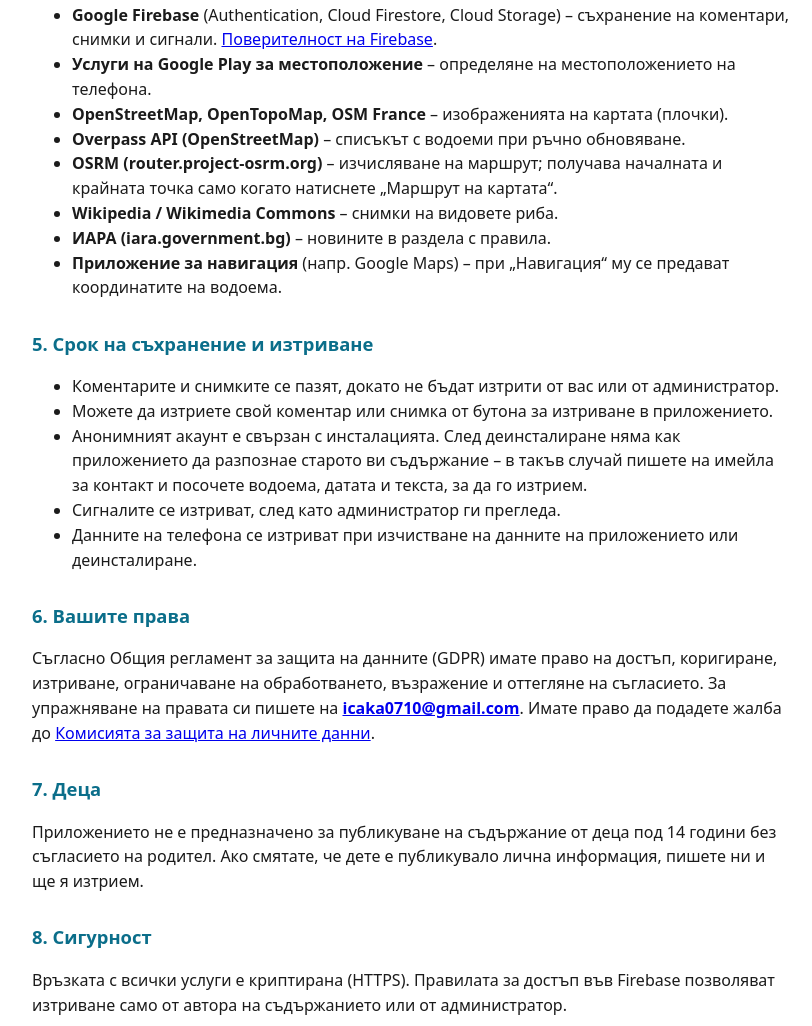
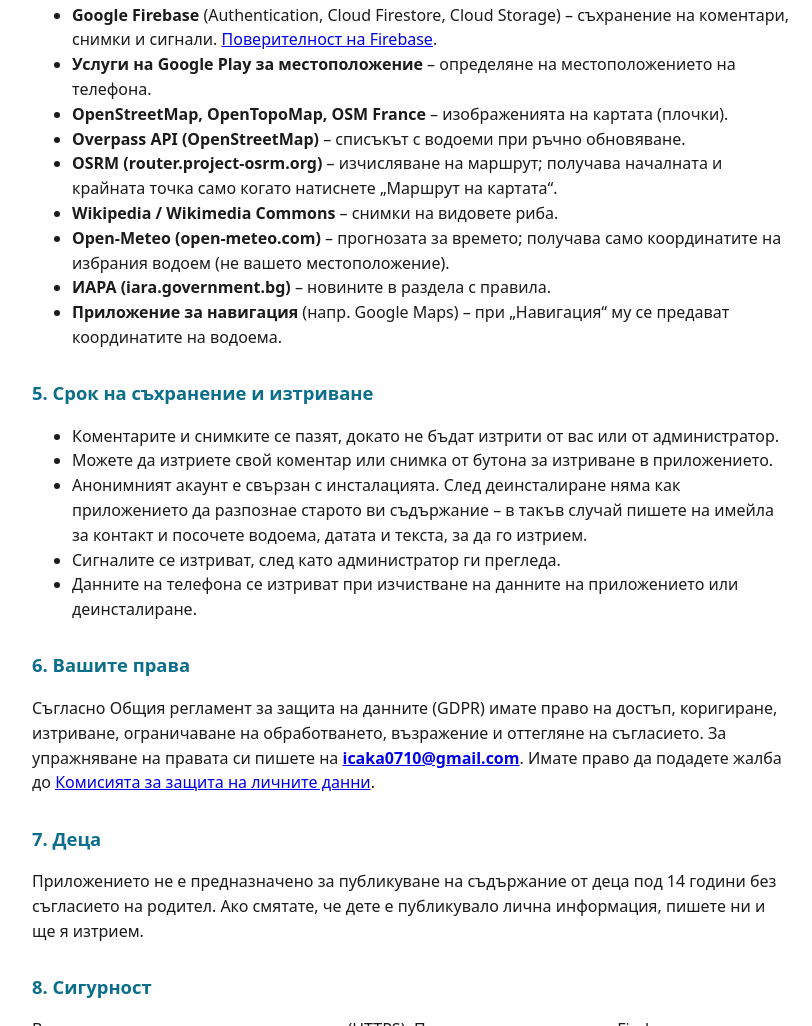
Before and after one commit to icaka0710-creator/vodoemibg-privacy, a plain HTML site: page index.html in a window 1280 px wide. Shown: the part 1600-2626 px from the top of the page, without its empty margins (228-1040 px from the left). Drawn offline with Linux system fonts and the light colour scheme.

Commit message:
Добавена услугата Open-Meteo (прогноза за времето)

```diff
--- a/index.html
+++ b/index.html
@@ -83,6 +83,8 @@
   <li><b>OSRM (router.project-osrm.org)</b> – изчисляване на маршрут; получава началната и крайната
       точка само когато натиснете „Маршрут на картата“.</li>
   <li><b>Wikipedia / Wikimedia Commons</b> – снимки на видовете риба.</li>
+  <li><b>Open-Meteo (open-meteo.com)</b> – прогнозата за времето; получава само координатите на
+      избрания водоем (не вашето местоположение).</li>
   <li><b>ИАРА (iara.government.bg)</b> – новините в раздела с правила.</li>
   <li><b>Приложение за навигация</b> (напр. Google Maps) – при „Навигация“ му се предават координатите
       на водоема.</li>
```
Also changed, not shown: privacy-policy.html (+2 -0 lines).
